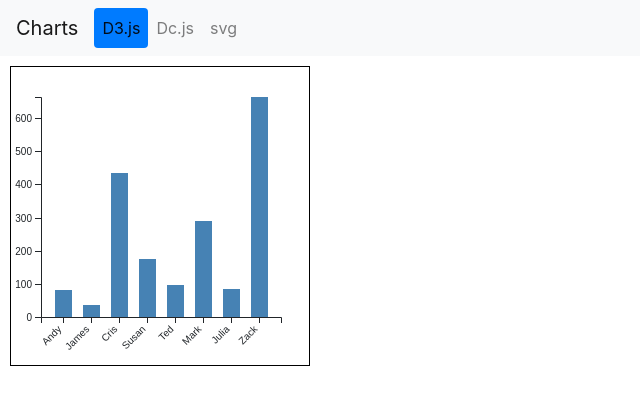
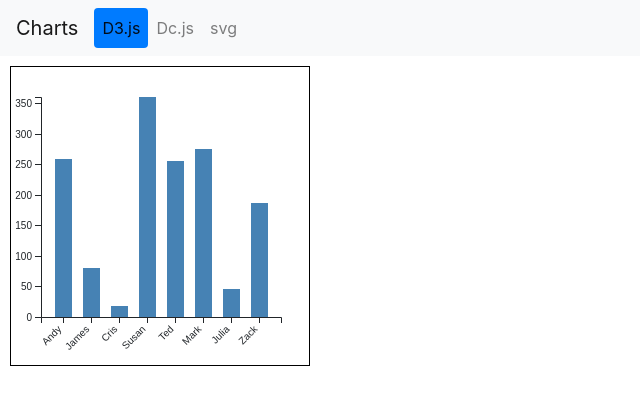
Before and after one commit to jeeronimoo/charts, a React (Create React App) app: page / in a window 1280 px wide. Shown: the top 404 px of the page, without its empty margins (0-640 px from the left). Built offline with nearby package versions, Linux system fonts and the light colour scheme.

Commit message:
workaround for chart update

```diff
--- a/src/modules/d3/bar-name-value/index.jsx
+++ b/src/modules/d3/bar-name-value/index.jsx
@@ -9,7 +9,12 @@
   }
 
   componentDidUpdate = () => {
+    this.removeChart();
     this.renderChart();
+  };
+
+  removeChart = () => {
+    d3.select(this.svgRef.current).select("g").remove();
   };
 
   renderChart = () => {
@@ -38,6 +43,11 @@
       .rangeRound([0, plotWidth])
       .padding(0.4);
 
+    // const color = d3
+    //   .scaleLinear()
+    //   .domain([yMinDomain, yMaxDomain])
+    //   .range(["steelblue", "#378b8c"]);
+
     // X Axis
     svg
       .append("g")
@@ -53,8 +63,7 @@
     // prettier-ignore
     svg
       .append('g')
-      .call(d3.axisLeft(yScale)
-      .ticks(8))
+      .call(d3.axisLeft(yScale))
 
     const bars = svg.selectAll("rect").data(data);
 
@@ -64,7 +73,12 @@
     bars
       .enter()
       .append("rect")
+      // .transition()
+      // .duration(500)
+      // .ease(d3.easeElasticIn)
+      // .merge(bars)
       .attr("fill", "steelblue")
+      // .attr("fill", (d) => color(d.value))
       .attr("width", xScale.bandwidth())
       .attr("height", (d) => plotHeight - yScale(d.value))
       .attr("x", (d, i) => xScale(i))
--- a/src/modules/d3/index.jsx
+++ b/src/modules/d3/index.jsx
@@ -17,7 +17,7 @@
 
   changeData = () => {
     this.setState({
-      bar: getBarNameValueData(),
+      barNameValue: getBarNameValueData(),
     });
   };
 
```
